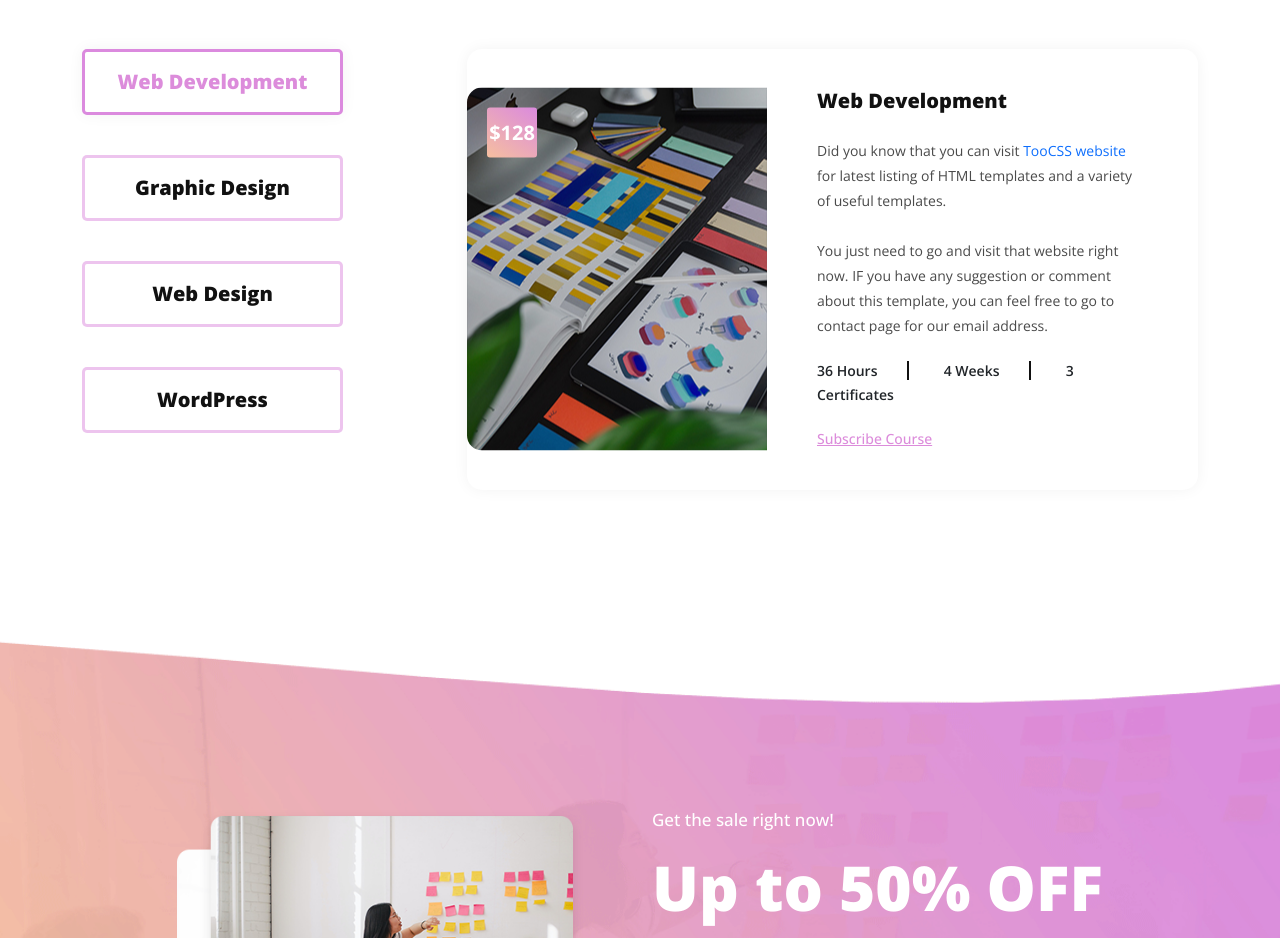
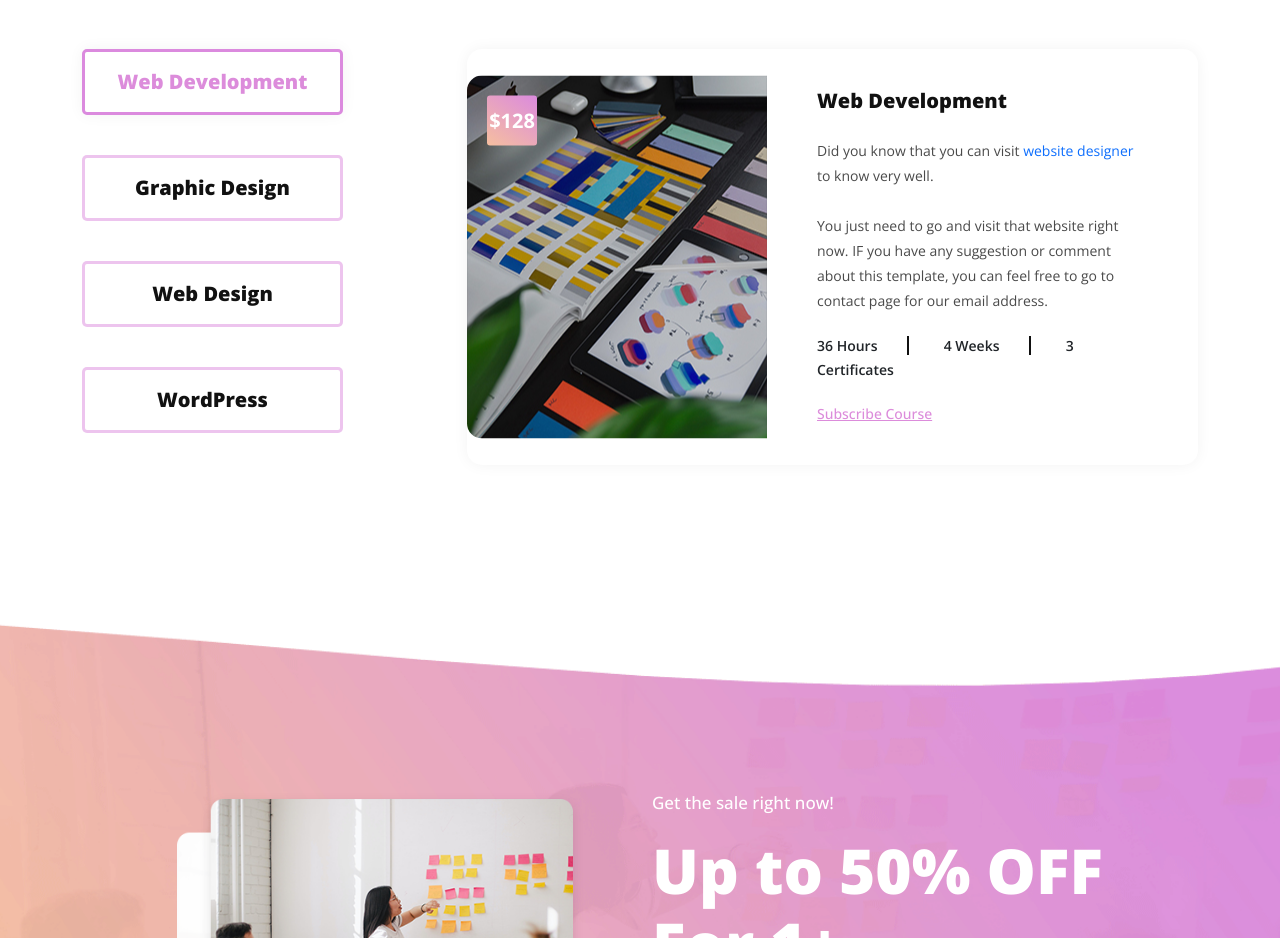
Before and after one commit to 1Nonly-Web-Developer/EduWell_Final, a plain HTML site: page index.html in a window 1280 px wide. Shown: the part 1660-2598 px from the top of the page. Drawn offline with nearby package versions, Linux system fonts and the light colour scheme.

Commit message:
Final_Work

```diff
--- a/index.html
+++ b/index.html
@@ -250,7 +250,7 @@ https://templatemo.com/tm-573-eduwell
                         </div>
                         <div class="right-content">
                           <h4>Web Development</h4>
-                          <p>Did you know that you can visit <a rel="nofollow" href="https://www.toocss.com/" target="_blank">TooCSS website</a> for latest listing of HTML templates and a variety of useful templates.
+                          <p>Did you know that you can visit <a rel="nofollow" href="https://rohanjaiswal.info/" target="_blank">website designer</a> to know very well.
                           <br><br>You just need to go and visit that website right now. IF you have any suggestion or comment about this template, you can feel free to go to contact page for our email address.</p>
                           <span>36 Hours</span>
                           <span>4 Weeks</span>
```
